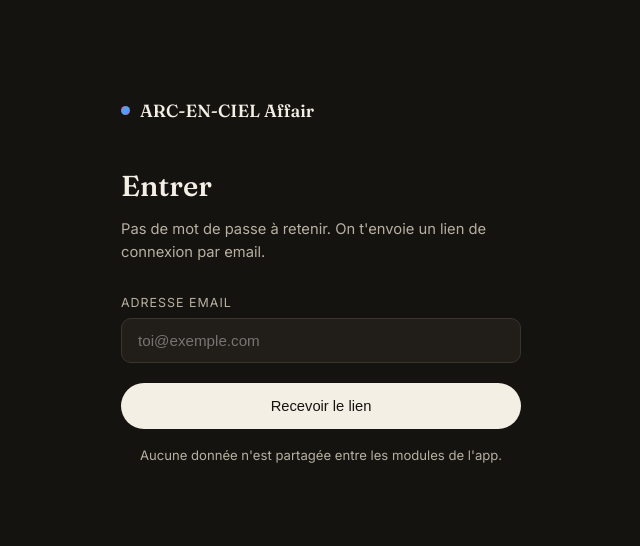
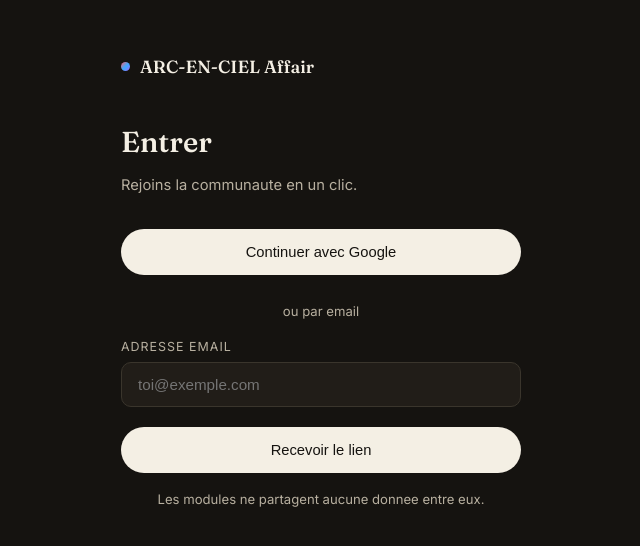
Before and after one commit to stefi3274/ARC-EN-CIEL-Affair, a Next.js app: page /login in a window 1280 px wide. Shown: the part 112-658 px from the top of the page, without its empty margins (319-959 px from the left). Built offline with nearby package versions, Linux system fonts and the light colour scheme.

Commit message:
add google sign-in

```diff
--- a/app/login/page.tsx
+++ b/app/login/page.tsx
@@ -9,22 +9,32 @@ export default function LoginPage() {
   const [error, setError] = useState<string | null>(null);
   const [loading, setLoading] = useState(false);
 
+  async function handleGoogleSignIn() {
+    const supabase = createClient();
+    await supabase.auth.signInWithOAuth({
+      provider: 'google',
+      options: {
+        redirectTo: window.location.origin + '/auth/callback',
+      },
+    });
+  }
+
   async function handleSubmit(e: React.FormEvent) {
     e.preventDefault();
     setError(null);
     setLoading(true);
 
     const supabase = createClient();
-    const { error } = await supabase.auth.signInWithOtp({
-      email,
+    const result = await supabase.auth.signInWithOtp({
+      email: email,
       options: {
-        emailRedirectTo: `${window.location.origin}/auth/callback`,
+        emailRedirectTo: window.location.origin + '/auth/callback',
       },
     });
 
     setLoading(false);
-    if (error) {
-      setError("Impossible d'envoyer le lien. Vérifie l'adresse et réessaie.");
+    if (result.error) {
+      setError('Envoi impossible. Verifie ton adresse et reessaie.');
       return;
     }
     setSent(true);
@@ -39,15 +49,20 @@ export default function LoginPage() {
 
         {sent ? (
           <div className="success-box">
-            Un lien de connexion a été envoyé à <strong>{email}</strong>.
-            Ouvre-le depuis ce même appareil pour continuer.
+            Un lien de connexion a ete envoye a <strong>{email}</strong>.
+            Ouvre-le depuis ce meme appareil pour continuer.
           </div>
         ) : (
           <>
             <h1>Entrer</h1>
-            <p className="sub">
-              Pas de mot de passe à retenir. On t'envoie un lien de connexion par email.
-            </p>
+            <p className="sub">Rejoins la communaute en un clic.</p>
+
+            <button type="button" onClick={handleGoogleSignIn} style={{ marginBottom: 28 }}>
+              Continuer avec Google
+            </button>
+
+            <p className="hint" style={{ margin: '0 0 20px' }}>ou par email</p>
+
             <form onSubmit={handleSubmit}>
               <label htmlFor="email">Adresse email</label>
               <input
@@ -61,10 +76,10 @@ export default function LoginPage() {
               />
               {error && <p className="error-msg">{error}</p>}
               <button type="submit" disabled={loading}>
-                {loading ? 'Envoi en cours…' : 'Recevoir le lien'}
+                {loading ? 'Envoi en cours' : 'Recevoir le lien'}
               </button>
             </form>
-            <p className="hint">Aucune donnée n'est partagée entre les modules de l'app.</p>
+            <p className="hint">Les modules ne partagent aucune donnee entre eux.</p>
           </>
         )}
       </div>
```
